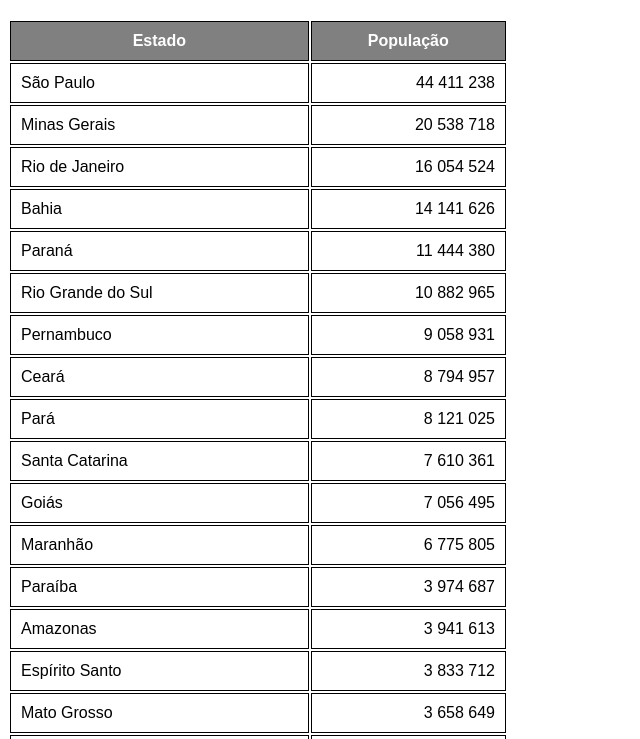
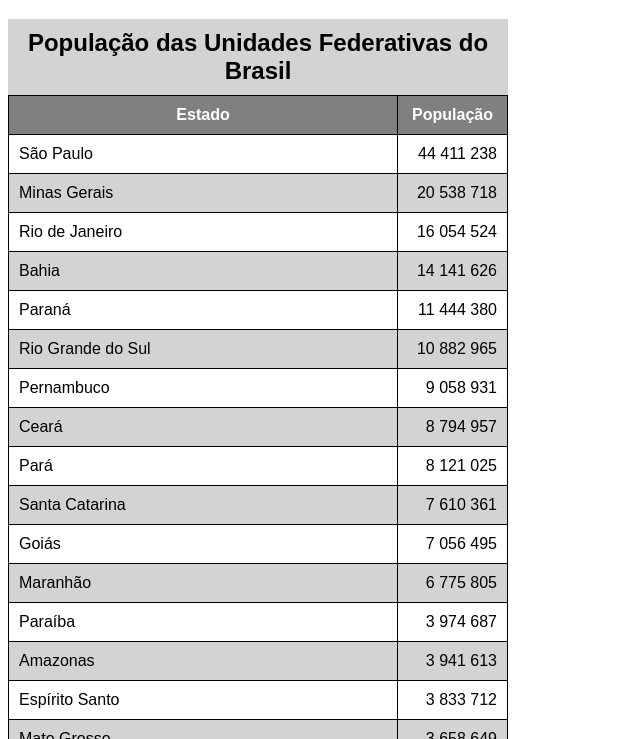
Before and after one commit to Lucasbatistasousa/html_css, a plain HTML site: page exercicios/ex025/tabela002.html in a window 1280 px wide. Shown: the part 61-800 px from the top of the page, without its empty margins (0-640 px from the left). Drawn offline with Linux system fonts and the light colour scheme.

Commit message:
Atualização dos exercícios

```diff
--- a/exercicios/ex025/tabela002.html
+++ b/exercicios/ex025/tabela002.html
@@ -11,6 +11,8 @@
 
         table {
             width: 500px;
+            border-collapse: collapse;
+            position: relative;
         }
 
         td, th {
@@ -18,9 +20,26 @@
             padding: 10px;
         }
 
+        caption {
+            font-size: 1.5em;
+            font-weight: bold;
+            padding: 10px;
+            background-color: lightgray;
+        }
+
+        thead > tr > th {
+            position: sticky;
+            top: -1px;
+            background-color: gray;
+        }
+
         thead, tfoot {
             background-color: gray;
             color: white;
+        }
+
+        tbody > tr:nth-child(2n){
+            background-color: lightgray;
         }
 
         td.num {
@@ -32,6 +51,7 @@
     <h1>Uso de tabelas grandes</h1>
     <!--ANATOMIA PARA TABELAS GRANDES
     TABLE
+        CAPTION
         THEAD
             TR, TD, TH
         TBODY
@@ -40,10 +60,11 @@
             TR, TD, TH
     -->
     <table>
+        <caption>População das Unidades Federativas do Brasil</caption>
         <thead>
             <tr>
-                <th>Estado</th>
-                <th>População</th>
+                <th scope="col">Estado</th>
+                <th scope="col" style="width: 50px;">População</th>
             </tr>
         </thead>
         <tbody>
@@ -158,7 +179,7 @@
         </tbody>
         <tfoot>
             <tr>
-                <th>Total de Habitantes</th>
+                <th scope="row">Total de Habitantes</th>
                 <td class="num"><strong>203.078.389</strong></td>
             </tr>
         </tfoot>
```
Also changed, not shown: exercicios/ex025/tabela003.html (added, +44 -0 lines).
